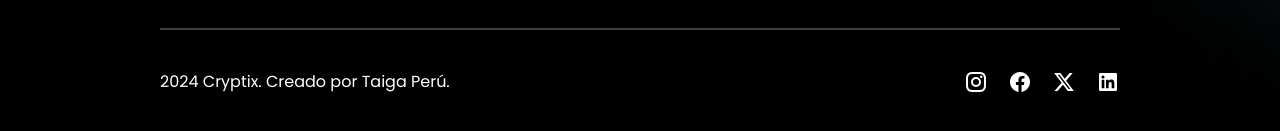
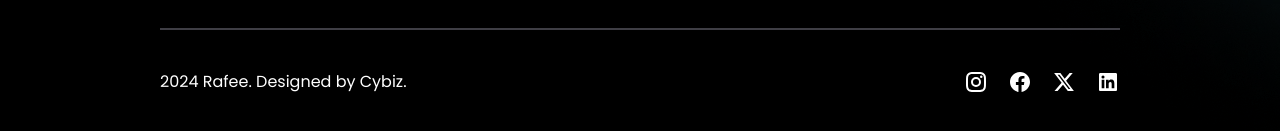
Before and after one commit to cybiz-tva/cryptocurrency-landing-page, a Next.js app: page / in a window 1280 px wide. Shown: the part 5013-5144 px from the top of the page. Built offline with nearby package versions, Linux system fonts and the light colour scheme.

Commit message:
copyrights

```diff
--- a/src/components/Footer/Footer.tsx
+++ b/src/components/Footer/Footer.tsx
@@ -43,7 +43,7 @@ export function Footer() {
 
       <div className="items-center justify-between md:flex">
         <div className="my-3">
-          <Reveal>2024 Cryptix. Creado por Taiga Perú.</Reveal>
+          <Reveal>2024 Rafee. Designed by Cybiz.</Reveal>
         </div>
         <div className="flex gap-5">
           {footerSocialNetworks.map(({ id, icon, link }) => (
```
